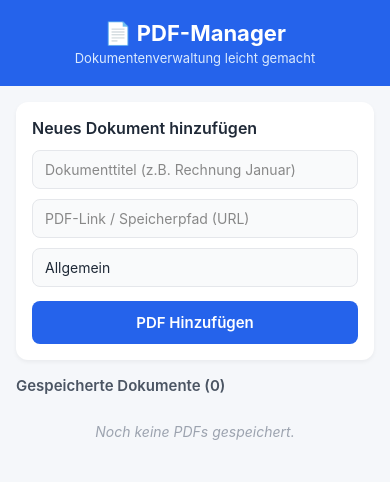
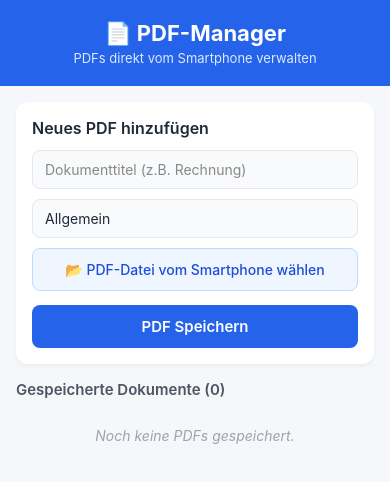
Before and after one commit to ozgur-glitch/PDF-Manager, a React Native app: screen / in a window 390 px wide. Shown: the top 482 px of the page. Built offline with nearby package versions, Linux system fonts and the light colour scheme.

Commit message:
Integrate document picker for PDF selection

```diff
--- a/App.js
+++ b/App.js
@@ -12,6 +12,7 @@ import {
   SafeAreaView
 } from 'react-native';
 import AsyncStorage from '@react-native-async-storage/async-storage';
+import * as DocumentPicker from 'expo-document-picker';
 import { StatusBar } from 'expo-status-bar';
 
 const STORAGE_KEY = '@pdf_manager_files';
@@ -19,8 +20,8 @@ const STORAGE_KEY = '@pdf_manager_files';
 export default function App() {
   const [pdfs, setPdfs] = useState([]);
   const [title, setTitle] = useState('');
-  const [url, setUrl] = useState('');
   const [category, setCategory] = useState('Allgemein');
+  const [selectedFile, setSelectedFile] = useState(null);
 
   useEffect(() => {
     loadPdfs();
@@ -45,16 +46,38 @@ export default function App() {
     }
   };
 
+  // Funktion zum Auswählen einer PDF-Datei vom Smartphone
+  const pickDocument = async () => {
+    try {
+      const result = await DocumentPicker.getDocumentAsync({
+        type: 'application/pdf',
+        copyToCacheDirectory: true,
+      });
+
+      if (!result.canceled && result.assets && result.assets.length > 0) {
+        const file = result.assets[0];
+        setSelectedFile(file);
+        // Automatisch den Dateinamen als Titel vorschlagen, falls leer
+        if (!title.trim()) {
+          setTitle(file.name.replace(/\.[^/.]+$/, ''));
+        }
+      }
+    } catch (error) {
+      Alert.alert('Fehler', 'Datei konnte nicht ausgewählt werden.');
+    }
+  };
+
   const addPdf = () => {
-    if (!title.trim() || !url.trim()) {
-      Alert.alert('Hinweis', 'Bitte Titel und URL/Pfad angeben.');
+    if (!title.trim() || !selectedFile) {
+      Alert.alert('Hinweis', 'Bitte einen Titel eingeben und eine PDF-Datei auswählen.');
       return;
     }
 
     const newPdf = {
       id: Date.now().toString(),
       title: title.trim(),
-      url: url.trim(),
+      uri: selectedFile.uri,
+      fileName: selectedFile.name,
       category: category.trim() || 'Allgemein',
       date: new Date().toLocaleDateString('de-DE')
     };
@@ -63,8 +86,9 @@ export default function App() {
     setPdfs(updatedPdfs);
     savePdfs(updatedPdfs);
 
+    // Felder zurücksetzen
     setTitle('');
-    setUrl('');
+    setSelectedFile(null);
   };
 
   const deletePdf = (id) => {
@@ -87,7 +111,7 @@ export default function App() {
       <StatusBar style="light" />
       <View style={styles.header}>
         <Text style={styles.headerTitle}>📄 PDF-Manager</Text>
-        <Text style={styles.headerSubtitle}>Dokumentenverwaltung leicht gemacht</Text>
+        <Text style={styles.headerSubtitle}>PDFs direkt vom Smartphone verwalten</Text>
       </View>
 
       <KeyboardAvoidingView
@@ -95,22 +119,16 @@ export default function App() {
         style={styles.content}
       >
         <View style={styles.formCard}>
-          <Text style={styles.formTitle}>Neues Dokument hinzufügen</Text>
+          <Text style={styles.formTitle}>Neues PDF hinzufügen</Text>
+
           <TextInput
             style={styles.input}
-            placeholder="Dokumenttitel (z.B. Rechnung Januar)"
+            placeholder="Dokumenttitel (z.B. Rechnung)"
             placeholderTextColor="#888"
             value={title}
             onChangeText={setTitle}
           />
-          <TextInput
-            style={styles.input}
-            placeholder="PDF-Link / Speicherpfad (URL)"
-            placeholderTextColor="#888"
-            value={url}
-            onChangeText={setUrl}
-            autoCapitalize="none"
-          />
+
           <TextInput
             style={styles.input}
             placeholder="Kategorie (z.B. Arbeit, Privat)"
@@ -118,8 +136,15 @@ export default function App() {
             value={category}
             onChangeText={setCategory}
           />
+
+          <TouchableOpacity style={styles.filePickerButton} onPress={pickDocument}>
+            <Text style={styles.filePickerButtonText}>
+              {selectedFile ? `📁 ${selectedFile.name}` : '📂 PDF-Datei vom Smartphone wählen'}
+            </Text>
+          </TouchableOpacity>
+
           <TouchableOpacity style={styles.addButton} onPress={addPdf}>
-            <Text style={styles.addButtonText}>PDF Hinzufügen</Text>
+            <Text style={styles.addButtonText}>PDF Speichern</Text>
           </TouchableOpacity>
         </View>
 
@@ -133,7 +158,7 @@ export default function App() {
             <View style={styles.pdfCard}>
               <View style={styles.pdfInfo}>
                 <Text style={styles.pdfTitle}>{item.title}</Text>
-                <Text style={styles.pdfUrl} numberOfLines={1}>{item.url}</Text>
+                <Text style={styles.pdfUrl} numberOfLines={1}>{item.fileName}</Text>
                 <View style={styles.badgeRow}>
                   <Text style={styles.badge}>{item.category}</Text>
                   <Text style={styles.dateText}>{item.date}</Text>
@@ -208,6 +233,21 @@ const styles = StyleSheet.create({
     fontSize: 14,
     color: '#1f2937',
     marginBottom: 10,
+  },
+  filePickerButton: {
+    backgroundColor: '#eff6ff',
+    borderWidth: 1,
+    borderColor: '#bfdbfe',
+    borderRadius: 8,
+    paddingVertical: 12,
+    paddingHorizontal: 12,
+    alignItems: 'center',
+    marginBottom: 10,
+  },
+  filePickerButtonText: {
+    color: '#1d4ed8',
+    fontSize: 14,
+    fontWeight: '500',
   },
   addButton: {
     backgroundColor: '#2563eb',
```
